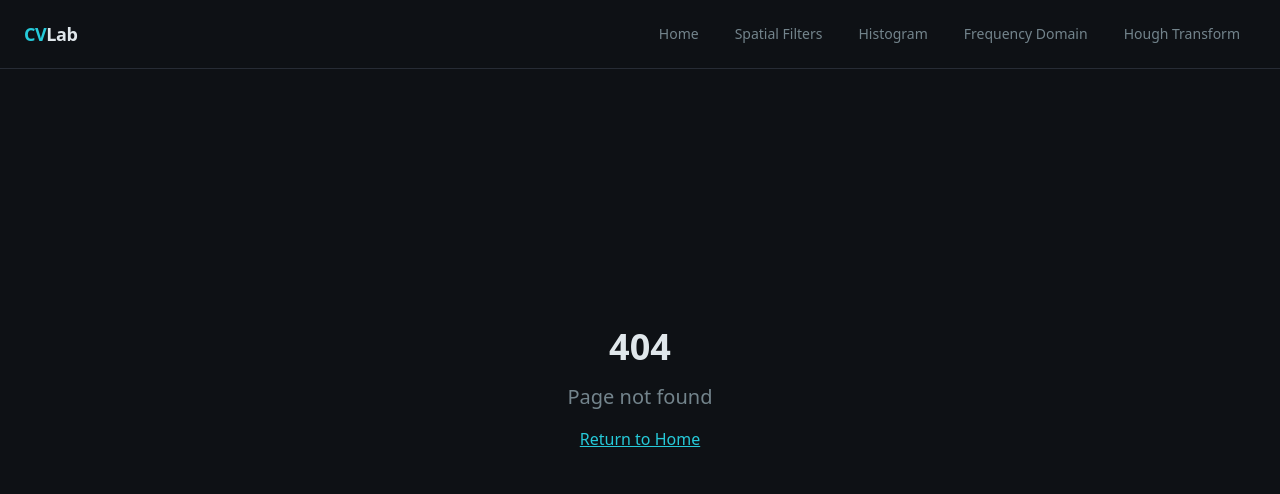
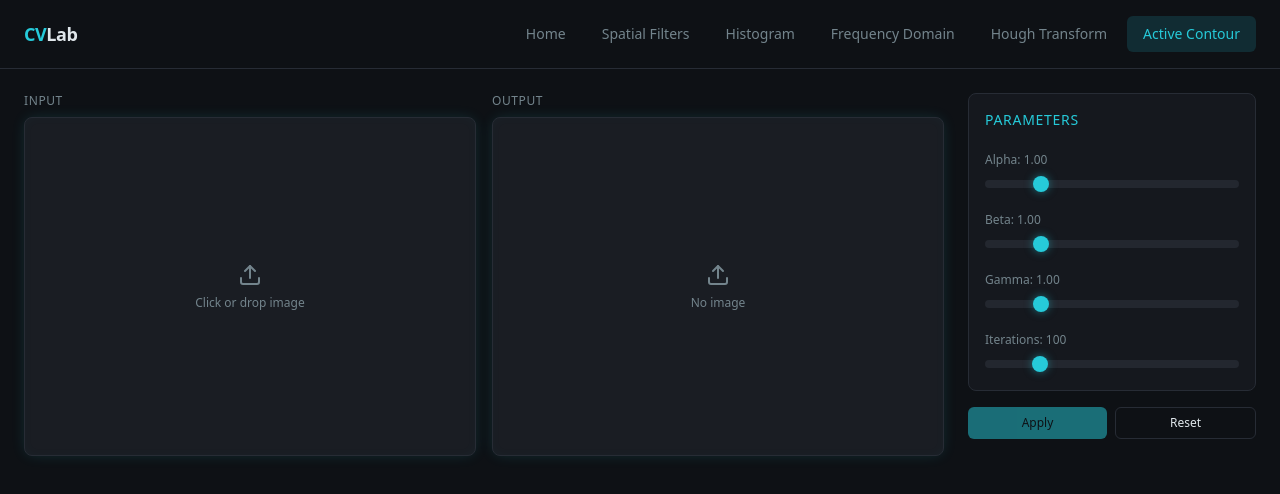
Before and after one commit to Khalaf649/ClarityCV, a Next.js app in the folder frontend/: page /active_contour in a window 1280 px wide. Before the commit this address had no page. Shown: the top 494 px of the page. Built offline with nearby package versions, Linux system fonts and the light colour scheme.

Commit message:
inital version for hough_transform and countor

```diff
--- /dev/null
+++ b/frontend/app/active_contour/components/ActionButtons.tsx
@@ -0,0 +1,38 @@
+"use client";
+
+import { Button } from "@/components/ui/Button";
+
+interface ActionButtonsProps {
+  onApply: () => void;
+  onReset: () => void;
+  applyDisabled?: boolean;
+  loading?: boolean;
+}
+
+export function ActionButtons({
+  onApply,
+  onReset,
+  applyDisabled = false,
+  loading = false,
+}: ActionButtonsProps) {
+  return (
+    <div className="flex gap-2">
+      <Button
+        onClick={onApply}
+        disabled={applyDisabled || loading}
+        className="flex-1"
+        size="sm"
+      >
+        Apply
+      </Button>
+      <Button
+        onClick={onReset}
+        variant="outline"
+        className="flex-1"
+        size="sm"
+      >
+        Reset
+      </Button>
+    </div>
+  );
+}
--- /dev/null
+++ b/frontend/app/active_contour/components/ActiveContourTab.tsx
@@ -0,0 +1,133 @@
+"use client";
+
+import { useState, useCallback, useEffect } from "react";
+import { ImageBox } from "@/components/ImageBox";
+import { useImageContext } from "@/contexts/ImageContext";
+import { api } from "@/lib/api";
+import { ParametersPanel } from "./ParametersPanel";
+import { ActionButtons } from "./ActionButtons";
+
+const DEFAULT_ALPHA = 1.0;
+const DEFAULT_BETA = 1.0;
+const DEFAULT_GAMMA = 1.0;
+const DEFAULT_ITERATIONS = 100;
+
+export function ActiveContourTab() {
+  const { originalImage, setImageFromFile } = useImageContext();
+
+  // Image state
+  const [outputImage, setOutputImage] = useState<string | null>(null);
+
+  // Points state
+  const [activePoints, setActivePoints] = useState<Array<{ x: number; y: number }>>([]);
+
+  // Parameter sliders
+  const [alpha, setAlpha] = useState(DEFAULT_ALPHA);
+  const [beta, setBeta] = useState(DEFAULT_BETA);
+  const [gamma, setGamma] = useState(DEFAULT_GAMMA);
+  const [iterations, setIterations] = useState(DEFAULT_ITERATIONS);
+
+  // UI state
+  const [loading, setLoading] = useState(false);
+  const [error, setError] = useState<string | null>(null);
+
+  // Clear output when image changes
+  useEffect(() => {
+    setOutputImage(null);
+    setActivePoints([]);
+  }, [originalImage]);
+
+  const handleUpload = useCallback(
+    async (file: File) => {
+      await setImageFromFile(file);
+    },
+    [setImageFromFile],
+  );
+
+  const handleImageClick = useCallback(
+    (coords: { x: number; y: number }) => {
+      setActivePoints((prev) => [...prev, coords]);
+    },
+    [],
+  );
+
+  const handleApply = async () => {
+    if (!originalImage || activePoints.length === 0) {
+      setError("Please upload an image and place at least one control point");
+      return;
+    }
+
+    setLoading(true);
+    setError(null);
+    try {
+      const res = await api.activeContour(
+        originalImage,
+        alpha,
+        beta,
+        gamma,
+        iterations,
+        activePoints,
+      );
+      setOutputImage(res.image);
+    } catch (e: unknown) {
+      setError(e instanceof Error ? e.message : "Error processing active contour");
+    } finally {
+      setLoading(false);
+    }
+  };
+
+  const handleReset = () => {
+    setActivePoints([]);
+    setOutputImage(null);
+    setAlpha(DEFAULT_ALPHA);
+    setBeta(DEFAULT_BETA);
+    setGamma(DEFAULT_GAMMA);
+    setIterations(DEFAULT_ITERATIONS);
+    setError(null);
+  };
+
+  return (
+    <div className="flex flex-col lg:flex-row gap-6 h-full">
+      {/* Images */}
+      <div className="flex-1 grid grid-cols-2 gap-4">
+        <ImageBox
+          title="Input"
+          image={originalImage}
+          onUpload={handleUpload}
+          activePoints={activePoints}
+          onImageClick={handleImageClick}
+        />
+        <ImageBox title="Output" image={outputImage} />
+      </div>
+
+      {/* Controls */}
+      <div className="w-full lg:w-72 shrink-0 space-y-4">
+        {error && <p className="text-xs text-red-400">{error}</p>}
+        {loading && <p className="text-xs text-primary animate-pulse">Processing…</p>}
+        {activePoints.length > 0 && (
+          <p className="text-xs text-muted-foreground">
+            {activePoints.length} point{activePoints.length !== 1 ? "s" : ""} placed
+          </p>
+        )}
+
+        <ParametersPanel
+          alpha={alpha}
+          beta={beta}
+          gamma={gamma}
+          iterations={iterations}
+          onAlphaChange={setAlpha}
+          onBetaChange={setBeta}
+          onGammaChange={setGamma}
+          onIterationsChange={setIterations}
+        />
+
+        <ActionButtons
+          onApply={handleApply}
+          onReset={handleReset}
+          applyDisabled={!originalImage || activePoints.length === 0}
+          loading={loading}
+        />
+      </div>
+    </div>
+  );
+}
--- /dev/null
+++ b/frontend/app/active_contour/components/ParametersPanel.tsx
@@ -0,0 +1,80 @@
+"use client";
+
+import { Slider } from "@/components/ui/Slider";
+import { ControlPanel } from "@/components/ControlPanel";
+
+interface ParametersPanelProps {
+  alpha: number;
+  beta: number;
+  gamma: number;
+  iterations: number;
+  onAlphaChange: (value: number) => void;
+  onBetaChange: (value: number) => void;
+  onGammaChange: (value: number) => void;
+  onIterationsChange: (value: number) => void;
+}
+
+export function ParametersPanel({
+  alpha,
+  beta,
+  gamma,
+  iterations,
+  onAlphaChange,
+  onBetaChange,
+  onGammaChange,
+  onIterationsChange,
+}: ParametersPanelProps) {
+  return (
+    <ControlPanel title="Parameters">
+      <div className="space-y-3">
+        <div>
+          <label className="text-xs text-muted-foreground">Alpha: {alpha.toFixed(2)}</label>
+          <Slider
+            value={[alpha]}
+            onValueChange={([v]) => onAlphaChange(v)}
+            min={0}
+            max={5}
+            step={0.1}
+            className="mt-2"
+          />
+        </div>
+
+        <div>
+          <label className="text-xs text-muted-foreground">Beta: {beta.toFixed(2)}</label>
+          <Slider
+            value={[beta]}
+            onValueChange={([v]) => onBetaChange(v)}
+            min={0}
+            max={5}
+            step={0.1}
+            className="mt-2"
+          />
+        </div>
+
+        <div>
+          <label className="text-xs text-muted-foreground">Gamma: {gamma.toFixed(2)}</label>
+          <Slider
+            value={[gamma]}
+            onValueChange={([v]) => onGammaChange(v)}
+            min={0}
+            max={5}
+            step={0.1}
+            className="mt-2"
+          />
+        </div>
+
+        <div>
+          <label className="text-xs text-muted-foreground">Iterations: {iterations}</label>
+          <Slider
+            value={[iterations]}
+            onValueChange={([v]) => onIterationsChange(v)}
+            min={1}
+            max={500}
+            step={1}
+            className="mt-2"
+          />
+        </div>
+      </div>
+    </ControlPanel>
+  );
+}
--- /dev/null
+++ b/frontend/app/active_contour/page.tsx
@@ -0,0 +1,9 @@
+import { ActiveContourTab } from "./components/ActiveContourTab";
+
+export default function ActiveContourPage() {
+  return (
+    <main className="flex-1 p-6 overflow-auto">
+      <ActiveContourTab />
+    </main>
+  );
+}
--- a/frontend/app/page.tsx
+++ b/frontend/app/page.tsx
@@ -21,6 +21,13 @@
     description:
       "Explore FFT-based low/high-pass filtering with real-time spectrum preview, and create hybrid images by mixing frequency components of two images.",
     icon: "🌊",
+  },
+  {
+    href: "/active_contour",
+    title: "Active Contour",
+    description:
+      "Use active contours (snakes) to detect and trace object boundaries. Place control points on an image and configure alpha, beta, and gamma parameters to guide the contour evolution.",
+    icon: "🐍",
   },
 ];
 
--- a/frontend/components/Header.tsx
+++ b/frontend/components/Header.tsx
@@ -9,6 +9,7 @@
   { href: "/histogram", label: "Histogram" },
   { href: "/frequency-domain", label: "Frequency Domain" },
   { href: "/hough_transform", label: "Hough Transform" },
+  { href: "/active_contour", label: "Active Contour" },
 ];
 
 export default function Header() {
--- a/frontend/components/ImageBox.tsx
+++ b/frontend/components/ImageBox.tsx
@@ -9,6 +9,10 @@
   image?: string | null;
   onUpload?: (file: File) => void;
   className?: string;
+  /** Points to render as overlay on the image */
+  activePoints?: Array<{ x: number; y: number }>;
+  /** Callback fired when the image is clicked with coordinates */
+  onImageClick?: (coords: { x: number; y: number }) => void;
 }
 
 export function ImageBox({
@@ -16,6 +20,8 @@
   image,
   onUpload,
   className = "",
+  activePoints,
+  onImageClick,
 }: ImageBoxProps) {
   const handleClick = () => {
     if (!onUpload) return;
@@ -34,6 +40,14 @@
     if (onUpload && e.dataTransfer.files[0]) onUpload(e.dataTransfer.files[0]);
   };
 
+  const handleImageContainerClick = (e: React.MouseEvent<HTMLDivElement>) => {
+    if (!src || !onImageClick) return;
+    const rect = e.currentTarget.getBoundingClientRect();
+    const x = e.clientX - rect.left;
+    const y = e.clientY - rect.top;
+    onImageClick({ x, y });
+  };
+
   const src = image ? toDataUrl(image) : null;
 
   return (
@@ -47,10 +61,13 @@
           onUpload && !src
             ? "cursor-pointer hover:border-primary transition-colors"
             : ""
-        }`}
+        } ${onImageClick && src ? "cursor-crosshair" : ""}`}
         onDrop={handleDrop}
         onDragOver={(e) => e.preventDefault()}
-        onClick={onUpload && !src ? handleClick : undefined}
+        onClick={(e) => {
+          if (onUpload && !src) handleClick();
+          else if (onImageClick && src) handleImageContainerClick(e);
+        }}
         role={onUpload && !src ? "button" : undefined}
         tabIndex={onUpload && !src ? 0 : undefined}
         aria-label={onUpload && !src ? `Upload ${title}` : undefined}
@@ -63,6 +80,22 @@
               alt={title}
               className="max-w-full max-h-full object-contain"
             />
+
+            {/* Active points overlay */}
+            {activePoints &&
+              activePoints.map((point, idx) => (
+                <div
+                  key={idx}
+                  className="absolute w-3 h-3 bg-red-500 rounded-full border border-red-300 pointer-events-none"
+                  style={{
+                    left: `${point.x}px`,
+                    top: `${point.y}px`,
+                    transform: "translate(-50%, -50%)",
+                  }}
+                  title={`Point ${idx + 1}: (${Math.round(point.x)}, ${Math.round(point.y)})`}
+                />
+              ))}
+
             {onUpload && (
               <button
                 onClick={(e) => {
--- a/frontend/lib/api.ts
+++ b/frontend/lib/api.ts
@@ -78,6 +78,13 @@
   high_freq_image: string;
   hybrid_image: string;
 }
+
+export interface ContourPoint {
+  x: number;
+  y: number;
+}
+
+
 
 // ---------------------------------------------------------------------------
 // API calls
@@ -160,4 +167,21 @@
     shape_type: "line" | "circle" | "ellipse",
     votes_threshold: number
   ) => post<ImageResponse>("/hough_transform", { image, shape_type, votes_threshold }),
+
+  activeContour: (
+    image: string,
+    alpha: number,
+    beta: number,
+    gamma: number,
+    iterations: number,
+    initial_points: ContourPoint[],
+  ) =>
+    post<ImageResponse>("/active_contour", {
+      image,
+      alpha,
+      beta,
+      gamma,
+      iterations,
+      initial_points,
+    }),
 };
```
